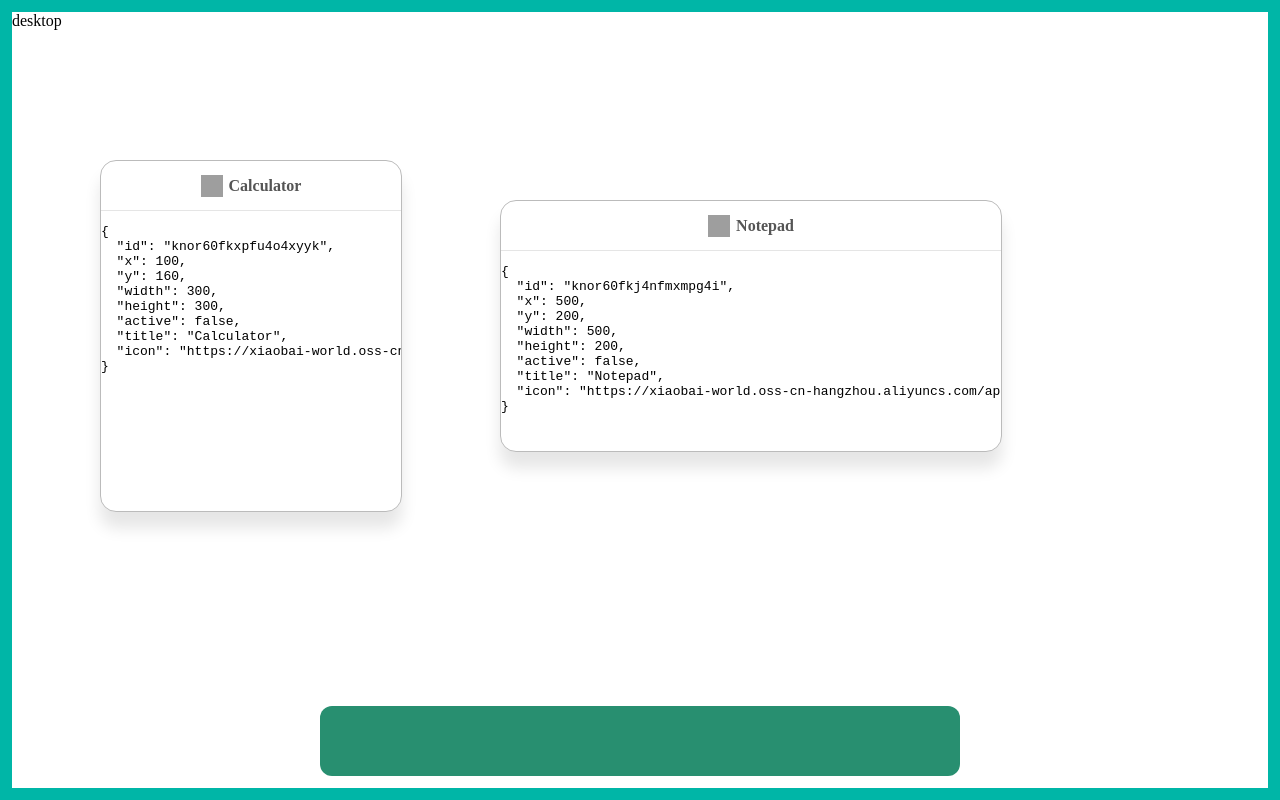
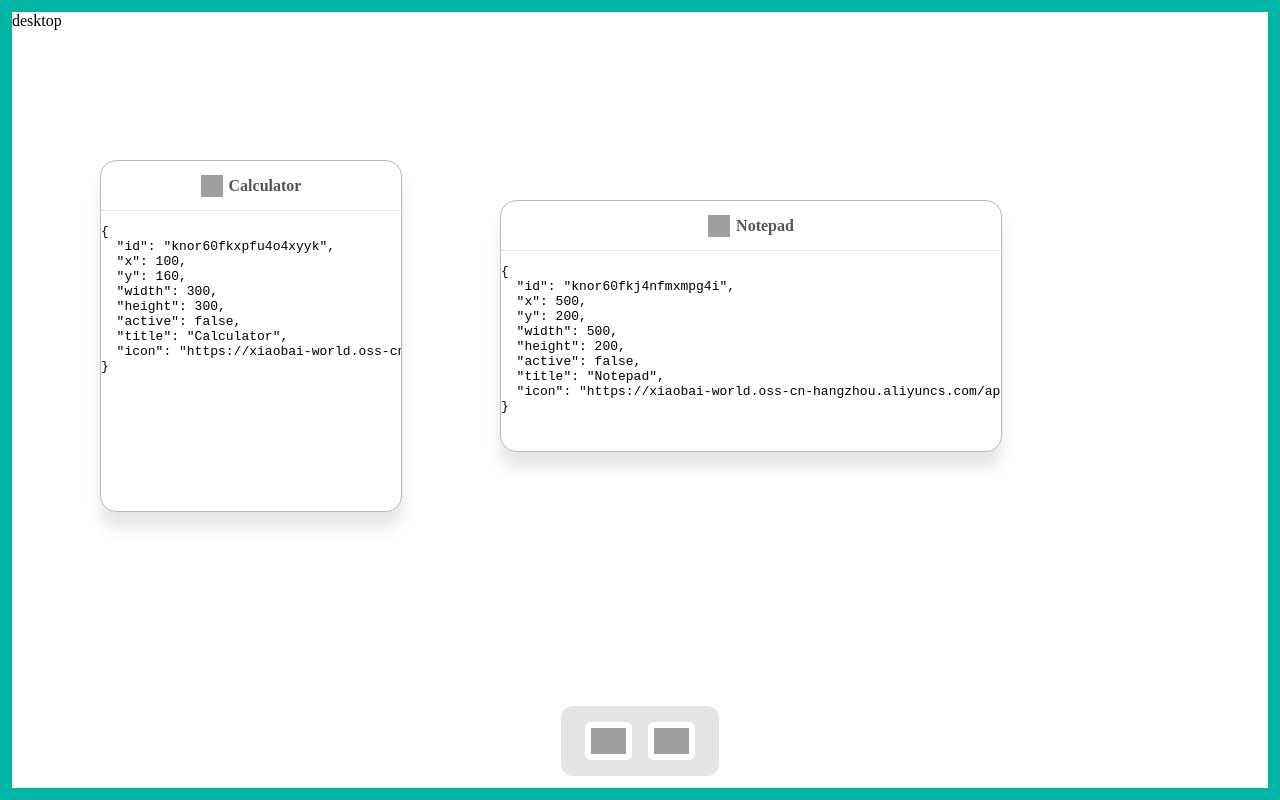
Before and after one commit to Xiaobai-World-Team/core, a Vue app: page / in a window 1280 px wide. Built offline with nearby package versions, Linux system fonts and the light colour scheme; no server answers; grey boxes are pictures that could not be loaded.

Commit message:
add taskbar icon

```diff
--- a/src/App.vue
+++ b/src/App.vue
@@ -10,7 +10,7 @@
     </div>
   </div>
   <!-- Taskbar -->
-  <div id="xiaobai-world-taskbar"></div>
+  <taskbar />
   <!-- Context Menu -->
   <contextMenu />
   <!-- Login Modal -->
@@ -26,6 +26,7 @@ import contextMenu from "./kernel/context-menus/context-menu.vue";
 import login from "./kernel/auth/login.vue";
 import desktop from "./kernel/desktop/desktop.vue";
 import windows from "./kernel/windows/windows.vue";
+import taskbar from "./kernel/taskbar/taskbar.vue";
 
 export default defineComponent({
   name: "XiaobaiWorld",
@@ -33,7 +34,8 @@ export default defineComponent({
     contextMenu,
     login,
     desktop,
-    windows
+    windows,
+    taskbar
   },
   setup() {
     /**
@@ -81,17 +83,7 @@ body {
   box-sizing: border-box;
   display: flex;
 }
-#xiaobai-world-taskbar {
-  position: fixed;
-  left: 50%;
-  bottom: 1.5em;
-  height: 70px;
-  background: rgb(40, 143, 112);
-  width: 50vw;
-  transform: translateX(-50%);
-  border-radius: 12px;
-  z-index: 9999999999;
-}
+
 #xiaobai-workd-desktop-wrapper {
   flex: 1 1 0;
 }
--- a/src/kernel/desktop/desktop.vue
+++ b/src/kernel/desktop/desktop.vue
@@ -1,9 +1,10 @@
 <template>
-  <div>desktop</div>
+  <div class="xiaobai-world-desktop" @click="activeWindowsId = ''">desktop</div>
 </template>
 
 <script lang="ts">
 import { defineComponent, PropType } from "vue";
+import { activeWindowsId } from "../windows/windows";
 
 /** user file */
 interface IUserFile {
@@ -34,10 +35,16 @@ export default defineComponent({
     },
   },
   setup() {
-    return {};
+    return {
+      activeWindowsId,
+    };
   },
 });
 </script>
 
-<style>
+<style lang="less">
+.xiaobai-world-desktop {
+  height: 100%;
+  box-sizing: border-box;
+}
 </style>
--- /dev/null
+++ b/src/kernel/taskbar/taskbar.vue
@@ -0,0 +1,74 @@
+<template>
+  <div id="xiaobai-world-taskbar">
+    <div
+      class="xiaobai-world-taskbar-app"
+      v-for="window in windows"
+      :key="window.id"
+      :class="{ xiaobaiTaskbarAppActive: activeWindowsId === window.id }"
+      @click="activeWindowsId = window.id"
+    >
+      <div class="xiaobai-world-taskbar-app-item">
+        <img :src="window.icon" />
+        <!-- <span>{{ window.title }}</span> -->
+      </div>
+    </div>
+  </div>
+</template>
+
+<script>
+import { defineComponent } from "@vue/runtime-core";
+import { activeWindowsId, windows } from "../windows/windows";
+
+export default defineComponent({
+  setup() {
+    return {
+      windows,
+      activeWindowsId,
+    };
+  },
+});
+</script>
+
+<style lang="less">
+#xiaobai-world-taskbar {
+  position: fixed;
+  left: 50%;
+  bottom: 1.5em;
+  height: 70px;
+  background: rgba(0, 0, 0, 0.1);
+  transform: translateX(-50%);
+  padding: 0 1em;
+  border-radius: 12px;
+  z-index: 9999999999;
+  display: flex;
+  > .xiaobai-world-taskbar-app {
+    display: flex;
+    align-items: center;
+    &.xiaobaiTaskbarAppActive {
+      > .xiaobai-world-taskbar-app-item {
+        box-shadow: 0 0 0 2px rgb(21, 200, 255);
+        img {
+          max-width: 40px;
+          max-height: 40px;
+        }
+      }
+    }
+    > .xiaobai-world-taskbar-app-item {
+      display: flex;
+      justify-content: center;
+      flex-direction: column;
+      align-items: center;
+      background: #fff;
+      margin: 0 8px;
+      padding: 6px;
+      border-radius: 6px;
+      transition: all 0.2s;
+      img {
+        max-width: 35px;
+        max-height: 35px;
+        transition: all 0.1s;
+      }
+    }
+  }
+}
+</style>
--- a/src/kernel/windows/windows.vue
+++ b/src/kernel/windows/windows.vue
@@ -61,6 +61,9 @@ export default defineComponent({
       }
       while (node !== null) {
         node = <Element>node.parentNode;
+        if (node.nodeName === "BODY") {
+          break;
+        }
         if (Array.from(node.classList).includes("xiaobai-window-resize")) {
           setTopWindow(node.id);
           break;
```
